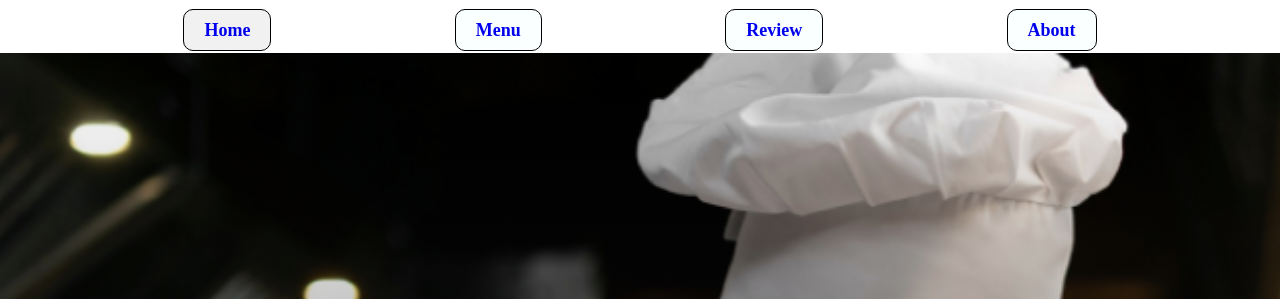
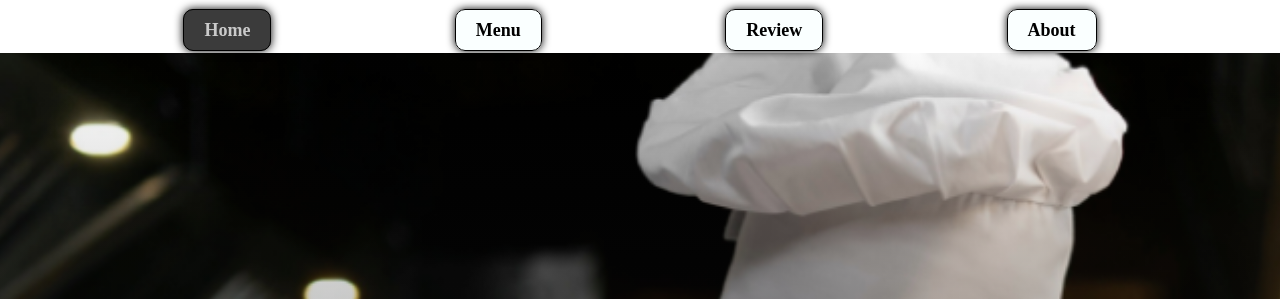
Before and after one commit to sabbir-ahmed13/good-food-restaurant-2.0, a plain HTML site: page index.html in a window 1280 px wide. In both pictures the pointer is over the link "Home". Shown: the top 299 px of the page. Drawn offline with nearby package versions, Linux system fonts and the light colour scheme.

Commit message:
Added hover effect and chnaged text color

```diff
--- a/style/style.css
+++ b/style/style.css
@@ -293,8 +293,11 @@ nav a {
   padding: 10px 20px;
   border: 1px solid black;
   border-radius: 10px;
+  box-shadow: 0 0 8px black;
+  transition: 0.5s;
   font-weight: bolder;
   font-size: large;
+  color: black;
 }
 
 nav {
@@ -305,10 +308,13 @@ nav {
 
 nav a:hover {
   text-decoration: none;
-  background-color: rgb(241, 241, 241);
+  background-color: rgb(59, 59, 59);
   text-align: center;
   padding: 10px 20px;
   border-radius: 10px;
+  box-shadow: 0 0 10px rgb(0, 0, 0);
+  color: rgb(202, 202, 202);
+  transition: 0.5s;
   font-weight: bolder;
   font-size: large;
 }
```
